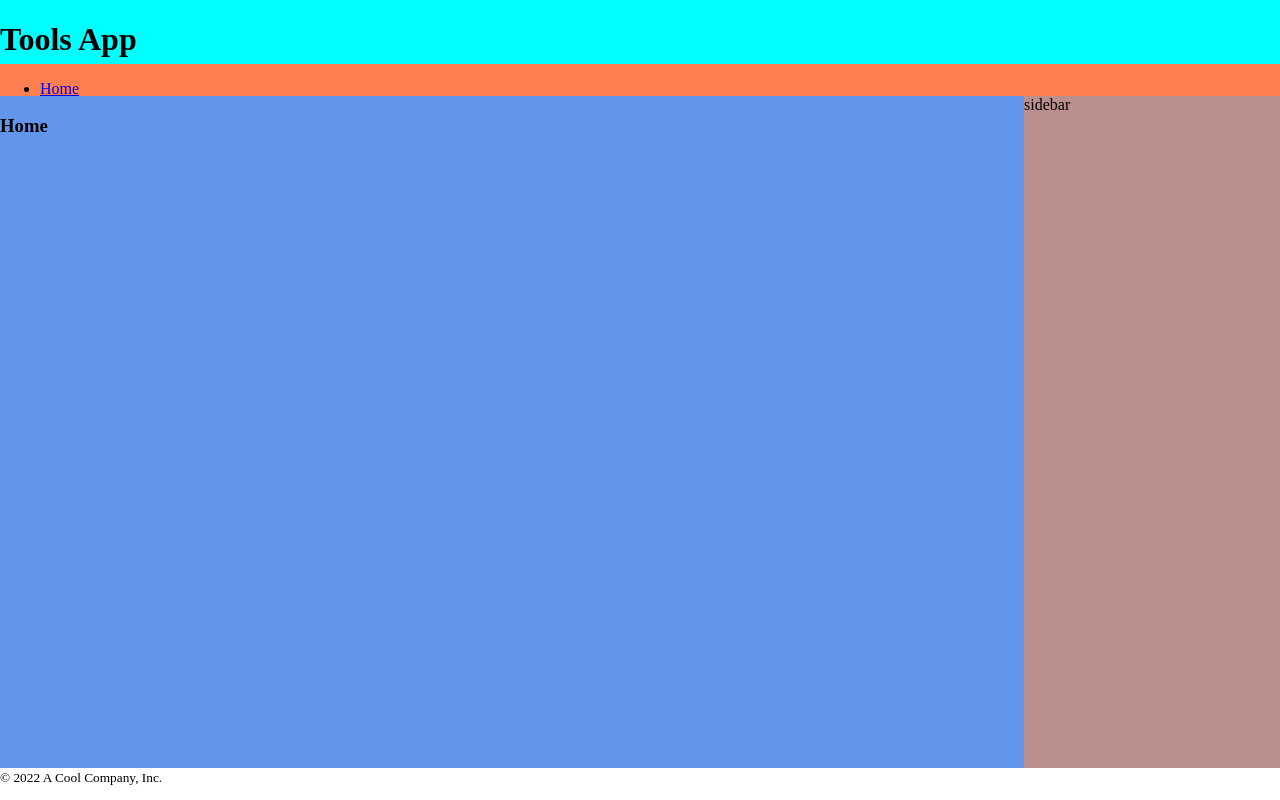
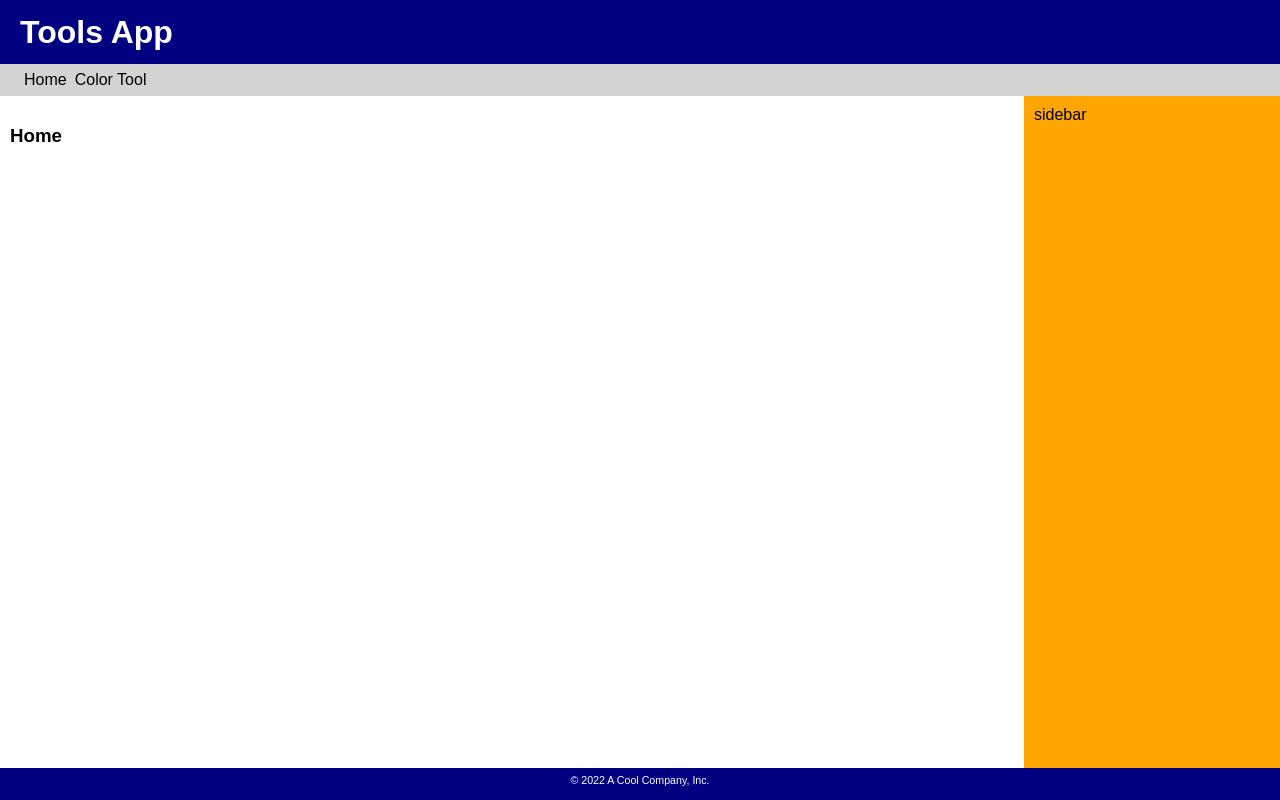
Before and after one commit to t4d-classes/bootcamp_03282022, a JavaScript app in the folder demo-app/: page / in a window 1280 px wide. Built offline with nearby package versions, Linux system fonts and the light colour scheme.

Commit message:
add final styling

```diff
--- a/demo-app/src/components/Layout.css
+++ b/demo-app/src/components/Layout.css
@@ -1,5 +1,6 @@
 body {
     font-size: 100%;
+    font-family: Arial, Helvetica, sans-serif;
 }
 
 .container {
@@ -20,27 +21,68 @@ body {
         "footer footer";
 }
 
+#page-header, #page-footer {
+    background-color: navy;
+    color: white;
+}
+
 #page-header {
     grid-area: header;
-    background-color: aqua;
+    display: flex;
+    flex-direction: row;
+    justify-content: flex-start; /* major axis */
+    align-items: center; /* minor axis */
+    padding-left: 20px;
 }
 
 #main-menu {
     grid-area: juan;
-    background-color: coral;
+    background-color: lightgray;
+    padding: 0 20px;
+    display: flex;
+    align-items: center;
 }
+
+/* select the ul that is a child of the #main-menu */
+#main-menu > ul {
+    display: flex;
+    flex-direction: row;
+    list-style-type: none;
+    padding: 0;
+    margin: 0;
+}
+
+/* select the li that is a descendant of the #main-menu */
+#main-menu li {
+    margin: 4px;
+}
+
+#main-menu li > a,
+#main-menu li > a:visited,
+#main-menu li > a:active {
+    color: black;
+    text-decoration: none;
+}
+
+#main-menu li > a:hover {
+    text-decoration: underline;
+}
+
 
 #content {
     grid-area: content;
-    background-color: cornflowerblue;
+    padding: 10px;
 }
 
 #sidebar {
     grid-area: sidebar;
-    background-color: rosybrown;
+    background-color: orange;
+    padding: 10px;
 }
 
-#footer {
-    background-color: yellowgreen;
+#page-footer {
     grid-area: footer;
+    font-size: 0.8rem;
+    text-align: center;
+    padding-top: 4px;
 }
```
